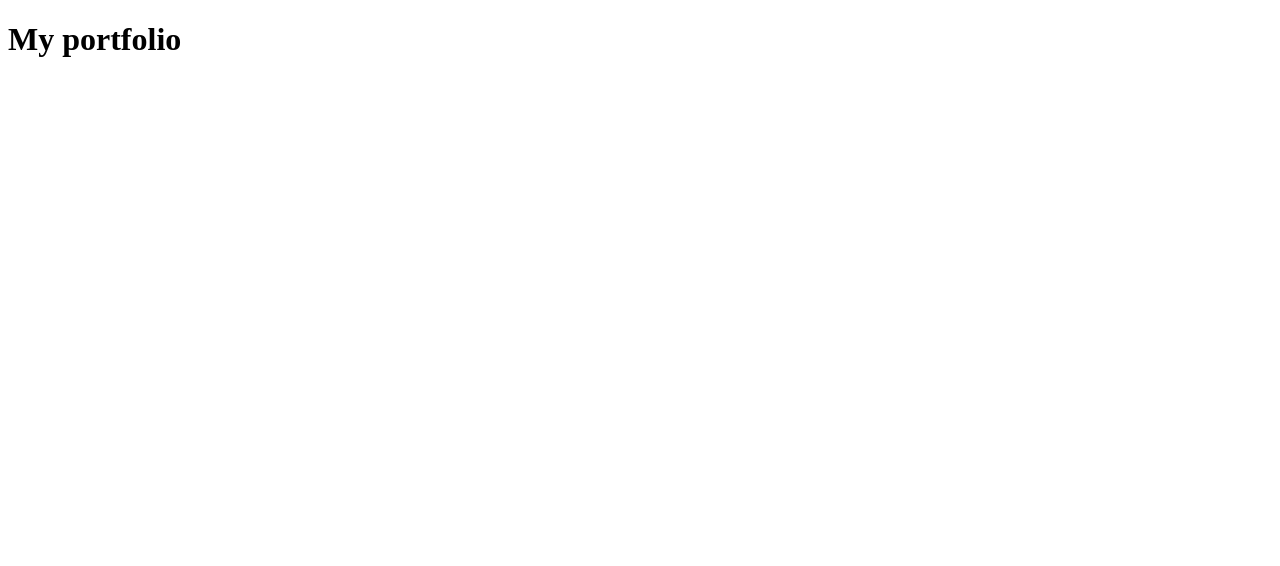
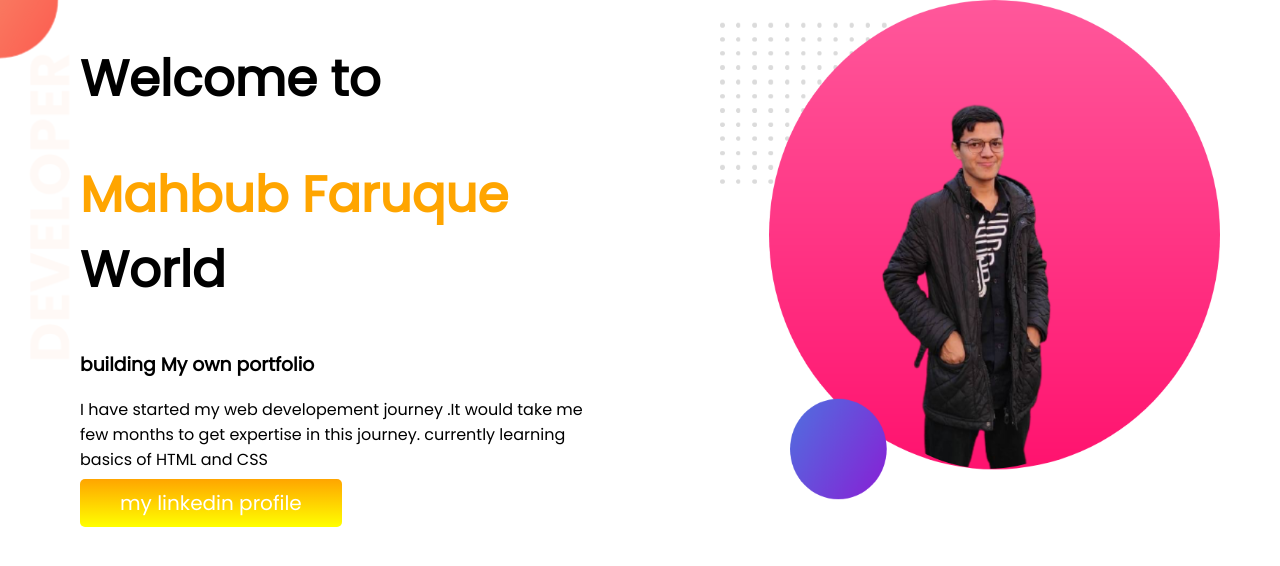
Before and after one commit to mahbub200/trial-portfolio, a plain HTML site: page index.html in a window 1280 px wide. Drawn offline with Linux system fonts and the light colour scheme.

Commit message:
first section plus banner added

```diff
--- a/index.html
+++ b/index.html
@@ -1,12 +1,32 @@
 <!DOCTYPE html>
 <html lang="en">
-<head>
-    <meta charset="UTF-8">
-    <meta http-equiv="X-UA-Compatible" content="IE=edge">
-    <meta name="viewport" content="width=device-width, initial-scale=1.0">
+  <head>
+    <meta charset="UTF-8" />
+    <meta http-equiv="X-UA-Compatible" content="IE=edge" />
+    <meta name="viewport" content="width=device-width, initial-scale=1.0" />
     <title>portfolio</title>
-</head>
-<body>
-    <h1>My portfolio</h1>
-</body>
+    <link rel="stylesheet" href="style.css" />
+    <link rel="preconnect" href="https://fonts.googleapis.com" />
+    <link rel="preconnect" href="https://fonts.gstatic.com" crossorigin />
+    <link
+      href="https://fonts.googleapis.com/css2?family=Poppins&display=swap"
+      rel="stylesheet"
+    />
+  </head>
+  <body>
+    <section class='top-banner' >
+    <div class="half-width">
+      <h1>Welcome to</h1>
+      <h1><span class="name">Mahbub Faruque</span> World</h1>
+      <h3>building My own portfolio</h3>
+      <p id ="details-personal">
+        I have started my web developement journey .It would take me few months
+        to get expertise in this journey. currently learning basics of HTML and
+        CSS
+      </p>
+      <a target =_blank href="https://www.linkedin.com/in/mahbub-faruque-622750220/"class="profile-button"> my linkedin profile</a>
+    </div>
+    <div  class="half-width"><img src="images/mahbub-background.png" alt="" /></div>
+  </section>
+  </body>
 </html>
--- /dev/null
+++ b/style.css
@@ -0,0 +1,42 @@
+h1{
+    font-size: 50px;
+  ;
+}
+.name{
+    color:orange;
+}
+body{
+    font-family: 'Poppins', sans-serif;
+    margin:0;
+}
+section{
+    display:flex;
+}
+.half-width{
+    width:50%;
+    margin-left: 80px;
+
+}
+#details-personal{
+    width:90%;
+
+}
+.half-width img {
+    width:500px;
+    height:500px;
+}
+.profile-button{
+
+    text-decoration:none;
+    background-image: linear-gradient(orange,yellow);
+    padding: 10px 40px;
+    border-radius: 5px;
+    color:white;
+    font-size: 20px;
+}
+.top-banner{
+    background-image: url(images/top-banner.png);
+    background-repeat: no-repeat;
+
+
+}
```
Also changed, not shown: images/dream-bg.png (added), images/exp-bg.png (added), images/jhankar.png (added), images/jhankar2.png (added), images/mahbub-background.png (added), images/mahbub-wandered-boy.png (added), images/mahbub.jpg (added), images/mahbub1.jpg (added), images/my-bg.png (added), images/my-bg2.png (added), images/top-banner.png (added), 7 other files.
